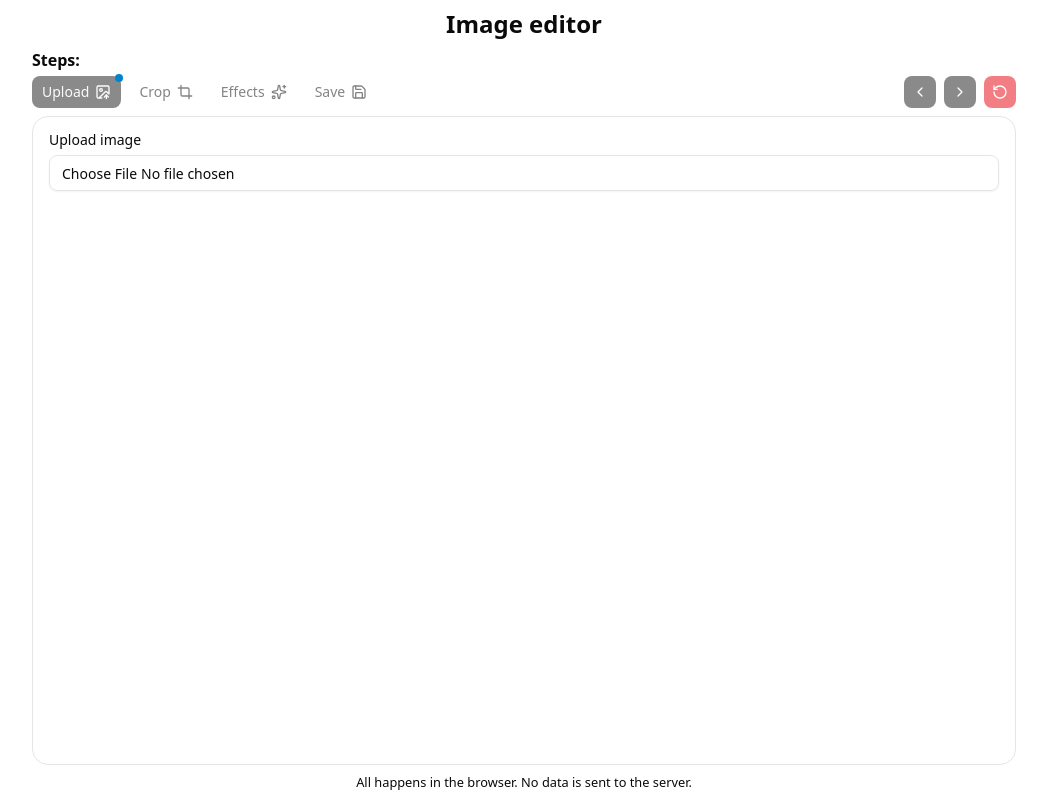
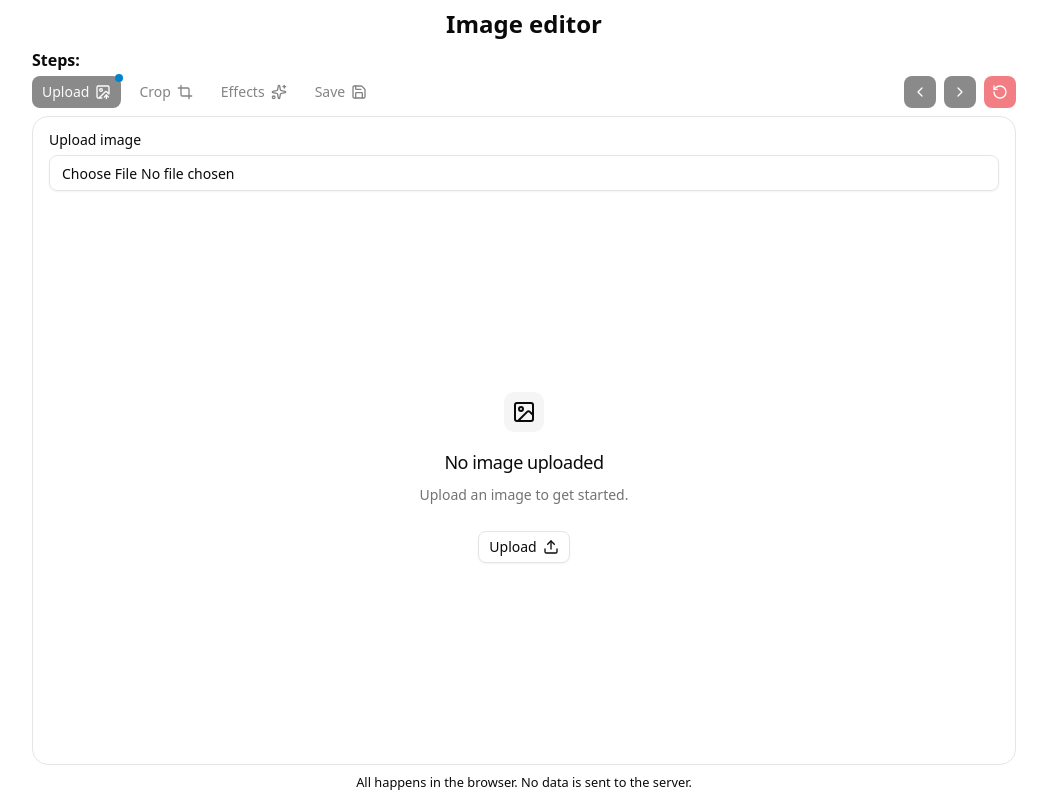
Before and after one commit to VolodymyrVoronov/simple-image-editor, a React (Vite) app: page / in a window 1280 px wide. Shown: the whole page, without its empty margins (116-1163 px from the left). Built offline with nearby package versions, Linux system fonts and the light colour scheme.

Commit message:
feat: implement Empty component for improved image upload experience

```diff
--- a/src/components/ImageUploader.tsx
+++ b/src/components/ImageUploader.tsx
@@ -1,10 +1,25 @@
-import { Crop, MoveRight, RedoDot, Sparkles } from "lucide-react";
-import { memo, useCallback } from "react";
+import {
+  Crop,
+  Image,
+  MoveRight,
+  RedoDot,
+  Sparkles,
+  Upload,
+} from "lucide-react";
+import { memo, useCallback, useRef } from "react";
 import { useShallow } from "zustand/shallow";
 
 import { useImageStore } from "@/store/imageStore";
 import type { Step } from "@/types";
 
+import {
+  Empty,
+  EmptyContent,
+  EmptyDescription,
+  EmptyHeader,
+  EmptyMedia,
+  EmptyTitle,
+} from "@/components/ui/empty";
 import { Button } from "./ui/button";
 import { Input } from "./ui/input";
 import { Label } from "./ui/label";
@@ -17,6 +32,8 @@
   const [imageSrc, setImage] = useImageStore(
     useShallow((state) => [state.imageSrc, state.setImage]),
   );
+
+  const inputRef = useRef<HTMLInputElement>(null);
 
   // Upload handler
   const onFile = useCallback(
@@ -40,6 +57,7 @@
       <div className="flex flex-col gap-2">
         <Label htmlFor="image-uploader">Upload image</Label>
         <Input
+          ref={inputRef}
           id="image-uploader"
           type="file"
           accept="image/*"
@@ -47,7 +65,27 @@
         />
       </div>
 
-      {imageSrc && (
+      {!imageSrc ? (
+        <Empty>
+          <EmptyHeader>
+            <EmptyMedia variant="icon">
+              <Image />
+            </EmptyMedia>
+            <EmptyTitle>No image uploaded</EmptyTitle>
+            <EmptyDescription>Upload an image to get started.</EmptyDescription>
+          </EmptyHeader>
+          <EmptyContent>
+            <Button
+              variant="outline"
+              size="sm"
+              onClick={() => inputRef.current?.click()}
+            >
+              Upload
+              <Upload />
+            </Button>
+          </EmptyContent>
+        </Empty>
+      ) : (
         <div className="flex h-full w-full flex-col justify-center gap-4">
           <img
             src={imageSrc}
--- /dev/null
+++ b/src/components/ui/empty.tsx
@@ -0,0 +1,104 @@
+import { cva, type VariantProps } from "class-variance-authority"
+
+import { cn } from "@/lib/utils"
+
+function Empty({ className, ...props }: React.ComponentProps<"div">) {
+  return (
+    <div
+      data-slot="empty"
+      className={cn(
+        "flex min-w-0 flex-1 flex-col items-center justify-center gap-6 rounded-lg border-dashed p-6 text-center text-balance md:p-12",
+        className
+      )}
+      {...props}
+    />
+  )
+}
+
+function EmptyHeader({ className, ...props }: React.ComponentProps<"div">) {
+  return (
+    <div
+      data-slot="empty-header"
+      className={cn(
+        "flex max-w-sm flex-col items-center gap-2 text-center",
+        className
+      )}
+      {...props}
+    />
+  )
+}
+
+const emptyMediaVariants = cva(
+  "flex shrink-0 items-center justify-center mb-2 [&_svg]:pointer-events-none [&_svg]:shrink-0",
+  {
+    variants: {
+      variant: {
+        default: "bg-transparent",
+        icon: "bg-muted text-foreground flex size-10 shrink-0 items-center justify-center rounded-lg [&_svg:not([class*='size-'])]:size-6",
+      },
+    },
+    defaultVariants: {
+      variant: "default",
+    },
+  }
+)
+
+function EmptyMedia({
+  className,
+  variant = "default",
+  ...props
+}: React.ComponentProps<"div"> & VariantProps<typeof emptyMediaVariants>) {
+  return (
+    <div
+      data-slot="empty-icon"
+      data-variant={variant}
+      className={cn(emptyMediaVariants({ variant, className }))}
+      {...props}
+    />
+  )
+}
+
+function EmptyTitle({ className, ...props }: React.ComponentProps<"div">) {
+  return (
+    <div
+      data-slot="empty-title"
+      className={cn("text-lg font-medium tracking-tight", className)}
+      {...props}
+    />
+  )
+}
+
+function EmptyDescription({ className, ...props }: React.ComponentProps<"p">) {
+  return (
+    <div
+      data-slot="empty-description"
+      className={cn(
+        "text-muted-foreground [&>a:hover]:text-primary text-sm/relaxed [&>a]:underline [&>a]:underline-offset-4",
+        className
+      )}
+      {...props}
+    />
+  )
+}
+
+function EmptyContent({ className, ...props }: React.ComponentProps<"div">) {
+  return (
+    <div
+      data-slot="empty-content"
+      className={cn(
+        "flex w-full max-w-sm min-w-0 flex-col items-center gap-4 text-sm text-balance",
+        className
+      )}
+      {...props}
+    />
+  )
+}
+
+export {
+  Empty,
+  EmptyHeader,
+  EmptyTitle,
+  EmptyDescription,
+  EmptyContent,
+  EmptyMedia,
+}
```
